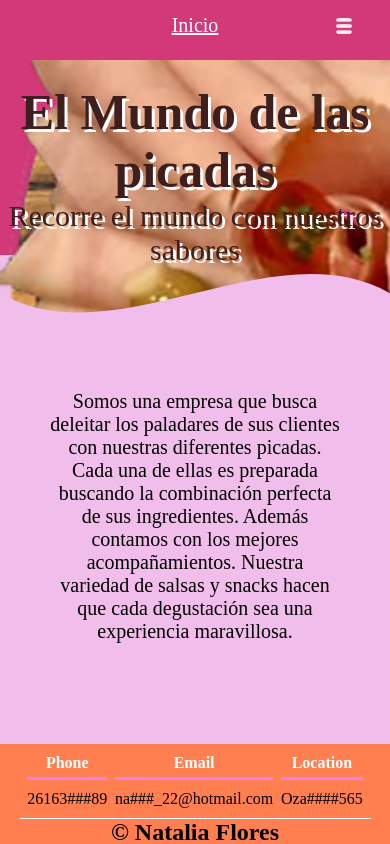
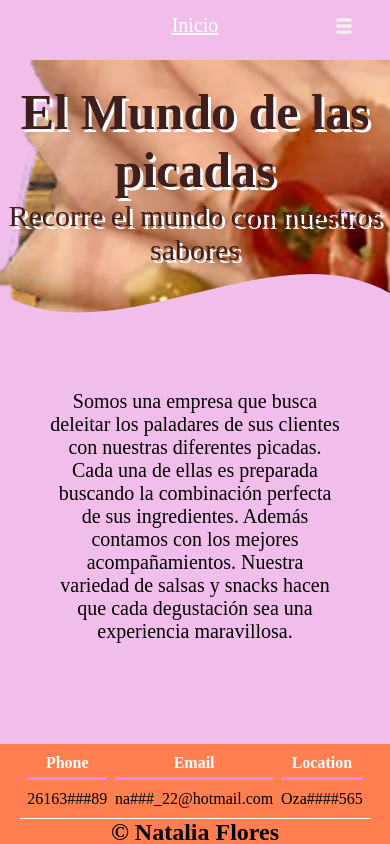
Before and after one commit to nflores560/PF-FloresNatalia, a website: page index.html in a window 390 px wide. Drawn offline with Linux system fonts and the light colour scheme.

Commit message:
cambios css

```diff
--- a/css/estilos.css
+++ b/css/estilos.css
@@ -33,6 +33,13 @@ body {
 	background-color: #d33878;
 }
 
+@media screen and (max-width: 768px) {
+	.navbar {
+		background-color: #f1beeb;
+	}
+
+}
+
 .toggle-menu{
 	width: 40px;
 	position: absolute;
@@ -45,8 +52,6 @@ body {
 @media screen and (min-width: 768px){
 	.toggle-menu {
 		display: none;
-
-
 	}
 }
 
```
